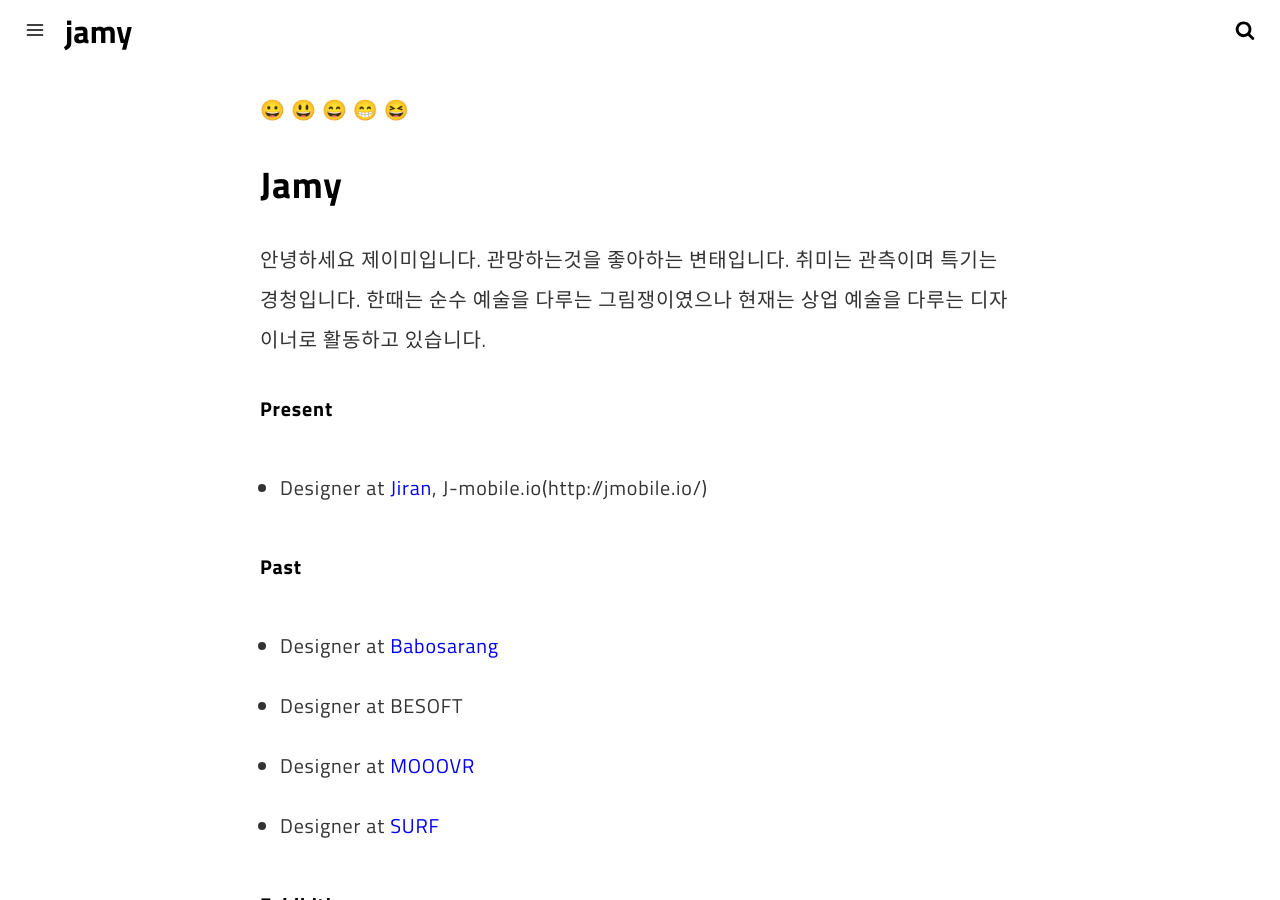
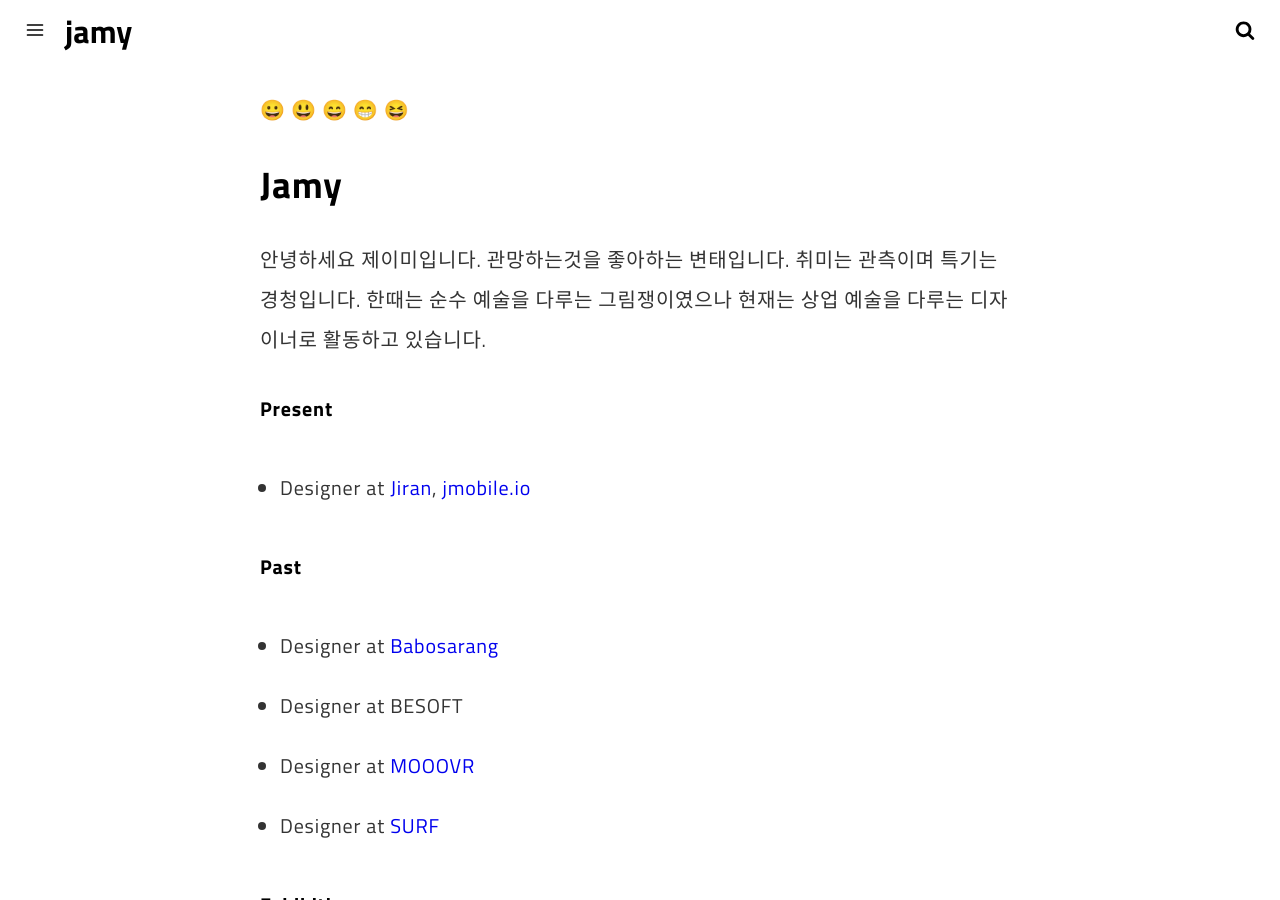
Before and after one commit to crazyjamy/crazyjamy.github.io, a Jekyll site: the page built from about.md, in a window 1280 px wide and 900 px high. Built offline with Jekyll 4.4.1, drawn with Linux system fonts in a browser that asks for light colours.

Commit message:
Update about.md

```diff
--- a/about.md
+++ b/about.md
@@ -14,7 +14,7 @@ permalink: /about/
 한때는 순수 예술을 다루는 그림쟁이였으나 현재는 상업 예술을 다루는 디자이너로 활동하고 있습니다.
 
 #### Present
-- Designer at [Jiran](http://jiran.com/), J-mobile.io(http://jmobile.io/)
+- Designer at [Jiran](http://jiran.com/), [jmobile.io](http://jmobile.io/)
 
 #### Past
 - Designer at [Babosarang](http://www.babosarang.co.kr/)
```
